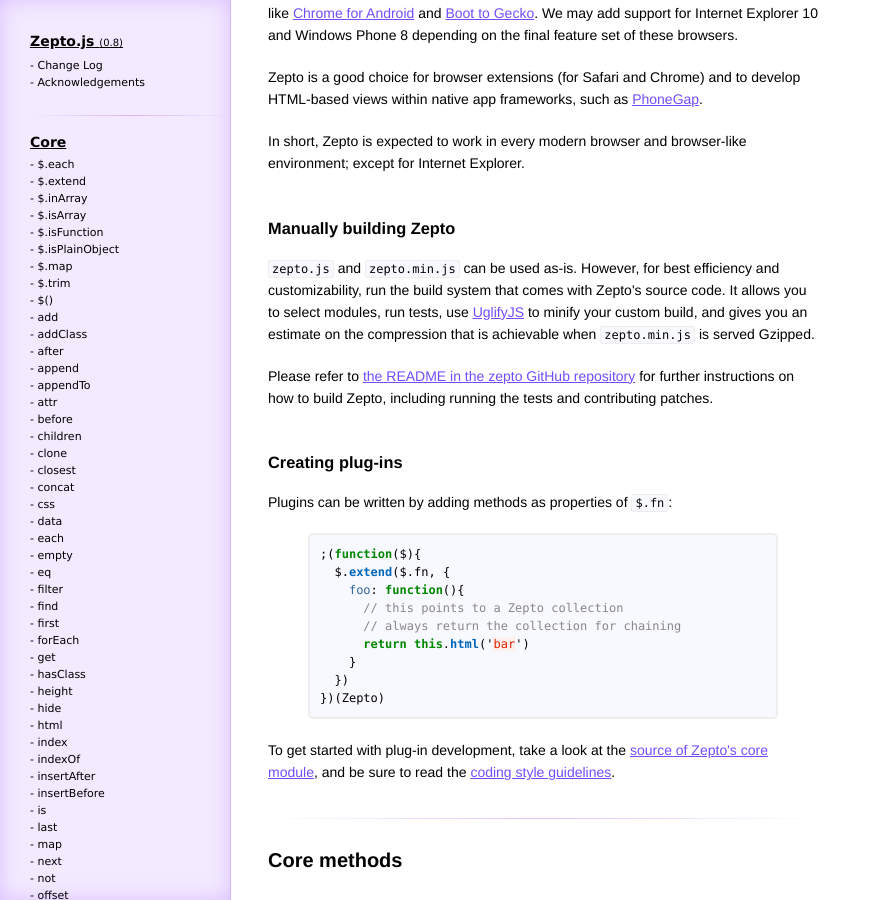
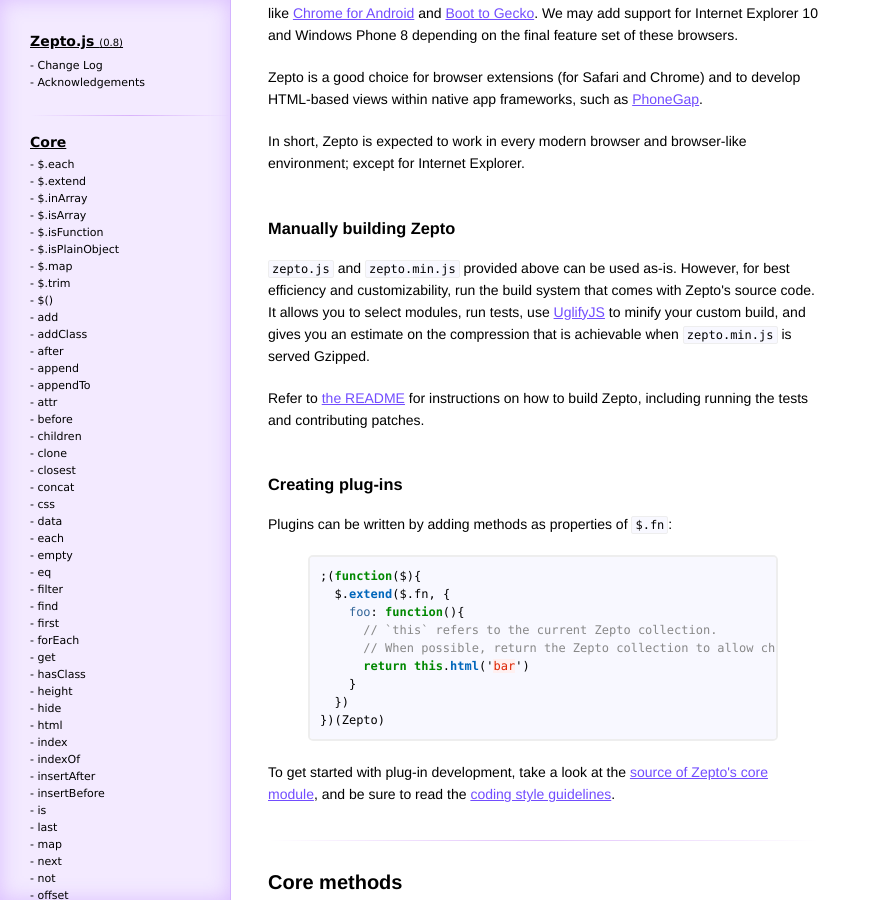
Before and after one commit to madrobby/zepto, a Jekyll site: the page built from index.html, in a window 1280 px wide and 900 px high, scrolled down 1899 px. Shown: the whole window, without its empty margins (0-879 px from the left). Built offline with Jekyll 4.4.1, drawn with Linux system fonts in a browser that asks for light colours; Markdown is read by kramdown in place of the engine named in the settings.

Commit message:
tweak docs in the main section a little

```diff
--- a/index.html
+++ b/index.html
@@ -181,9 +181,9 @@ document.write('<script src=' +
   <h3>Manually building Zepto</h3>
 
   <p>
-    <code>zepto.js</code> and <code>zepto.min.js</code> can be used as-is.
-    However, for best efficiency and customizability, run the build system
-    that comes with Zepto's source code.
+    <code>zepto.js</code> and <code>zepto.min.js</code> provided above can be
+    used as-is. However, for best efficiency and customizability, run the build
+    system that comes with Zepto's source code.
     It allows you to select modules, run tests,
     use <a href="https://github.com/mishoo/UglifyJS">UglifyJS</a> to
     minify your custom build, and gives you an estimate on the compression
@@ -191,9 +191,9 @@ document.write('<script src=' +
   </p>
 
   <p>
-    Please refer to <a href="{{ page.github_url }}/blob/master/README.md">
-    the README in the zepto GitHub repository</a> for further instructions on how
-    to build Zepto, including running the tests and contributing patches.
+    Refer to <a href="{{ page.github_url }}#readme">the README</a>
+    for instructions on how to build Zepto, including running the tests and
+    contributing patches.
   </p>
 
   <h3>Creating plug-ins</h3>
@@ -206,8 +206,8 @@ document.write('<script src=' +
 ;(function($){
   $.extend($.fn, {
     foo: function(){
-      // this points to a Zepto collection
-      // always return the collection for chaining
+      // `this` refers to the current Zepto collection.
+      // When possible, return the Zepto collection to allow chaining.
       return this.html('bar')
     }
   })
@@ -217,7 +217,7 @@ document.write('<script src=' +
   <p>
     To get started with plug-in development, take a look at the
     <a href="{{ page.github_url }}/blob/master/src/zepto.js">source of Zepto's core module</a>,
-    and be sure to read the <a href="{{ page.github_url }}/blob/master/README.md">coding style guidelines</a>.
+    and be sure to read the <a href="{{ page.github_url }}#readme">coding style guidelines</a>.
   </p>
 
   <section id=documentation>
```
